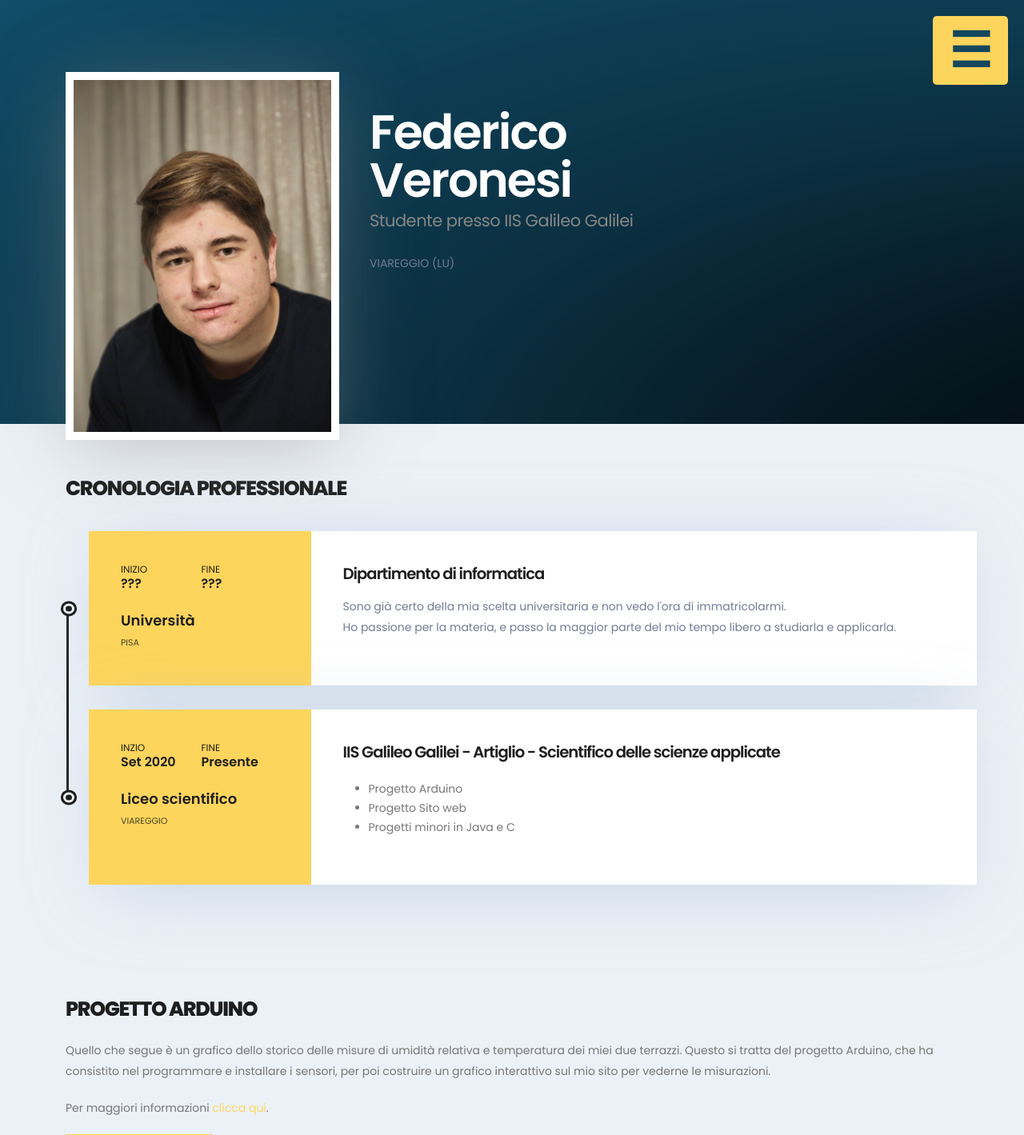
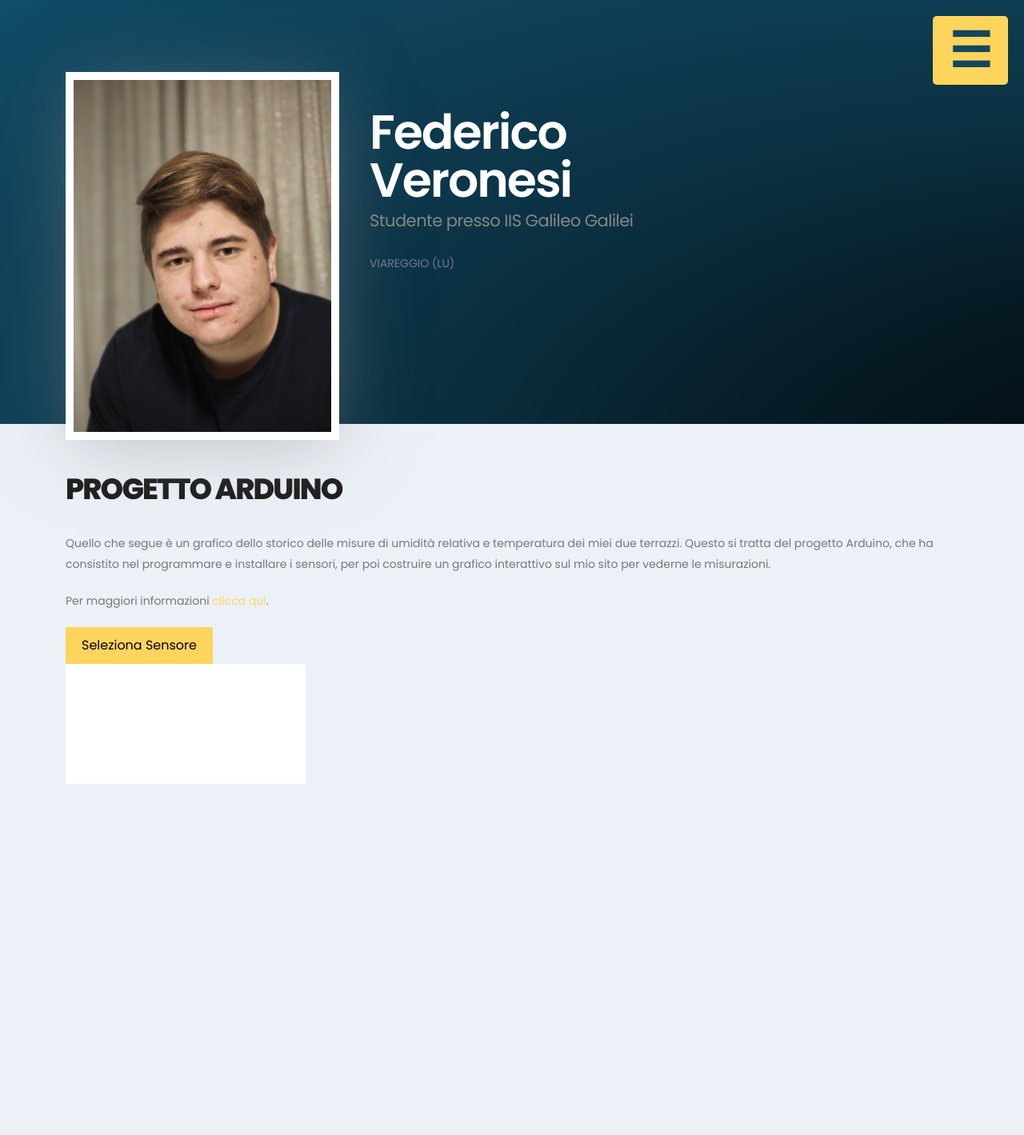
Before and after one commit to fredneedsausername/personalsite, a Flask app: page / in a window 1280 px wide. Shown: the top 1419 px of the page at 80% size. Run offline with Flask 3, Linux system fonts and the light colour scheme; data that the repository does not hold is empty; a map, chart or similar area stays blank; parts of the project's set-up code (start-up, migrations or seed data) failed here and were passed over; some libraries are stand-ins or nearby versions.

Commit message:
Pushing to laptop

```diff
--- a/static/css/base.css
+++ b/static/css/base.css
@@ -4,3 +4,7 @@
     padding: 0px 16px;
     margin: 0 13px;
 }
+
+.fred-weight-bold {
+    font-weight: bold;
+}
--- a/templates/index.html
+++ b/templates/index.html
@@ -39,7 +39,7 @@
         </section>
     </div>
     <br><br><br>
-    <section id="experience" class="section section-secondary section-no-border m-0">
+    <!-- <section id="experience" class="section section-secondary section-no-border m-0">
         <div class="container">
             <div class="row">
                 <div class="col">
@@ -91,7 +91,6 @@
                                     <div class="experience-description col-lg-9 col-sm-7 bg-color-light">
                                         <h4 class="text-color-dark font-weight-semibold">IIS Galileo Galilei - Artiglio - Scientifico delle scienze applicate</h4>
                                         <p class="custom-text-color-2">
-                                            <!-- Tante memorie, tante amicizie. Una tappa fondamentale della crescita di ogni persona. -->
                                              <ul>
                                                 <li>Progetto Arduino</li>
                                                 <li>Progetto Sito web</li>
@@ -107,12 +106,12 @@
                 </div>
             </div>
         </div>
-    </section>
+    </section> -->
     <section id="" class="section section-secondary section-no-border m-0">
         <div class="container">
             <div class="row">
                 <div class="col">
-                    <h2 class="text-color-dark text-uppercase font-weight-extra-bold">Progetto Arduino</h2>
+                    <h1 class="text-color-dark text-uppercase font-weight-extra-bold">Progetto Arduino</h2>
                 </div>
             </div>
         </div>
```
